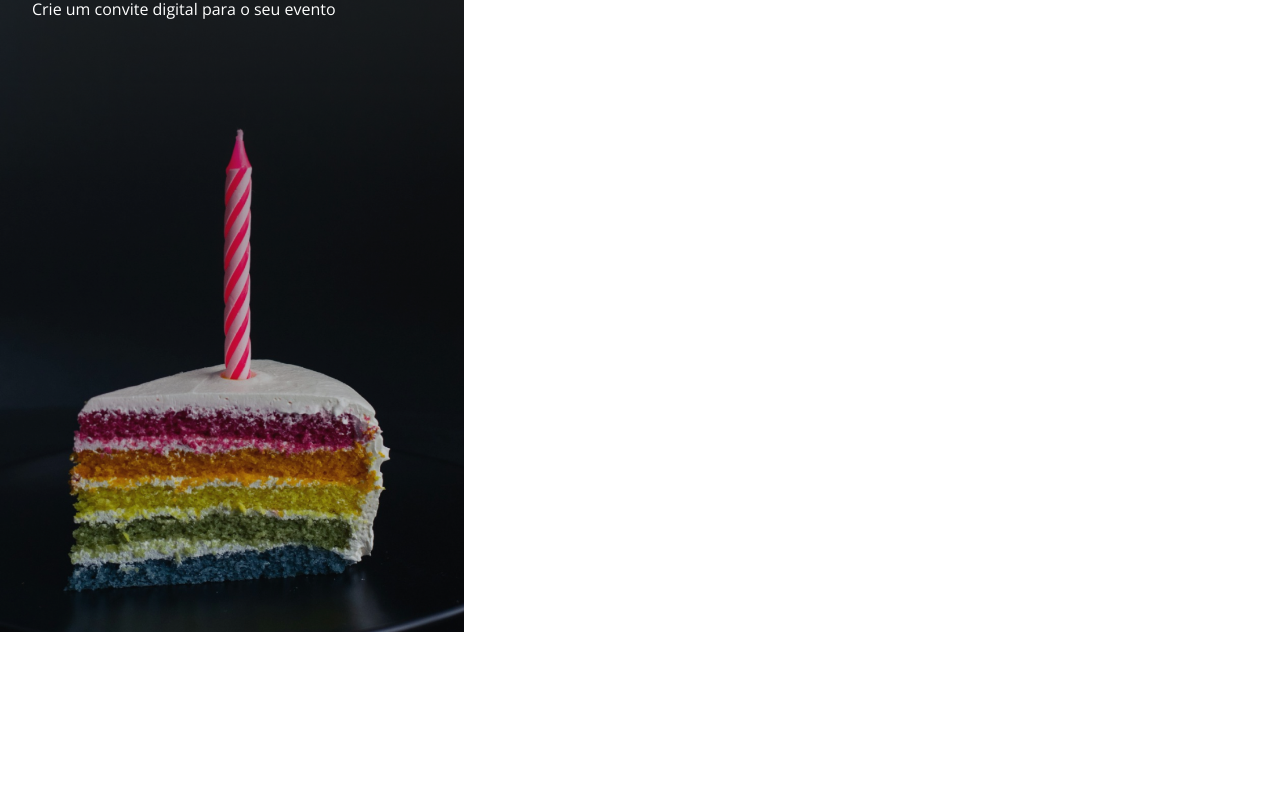
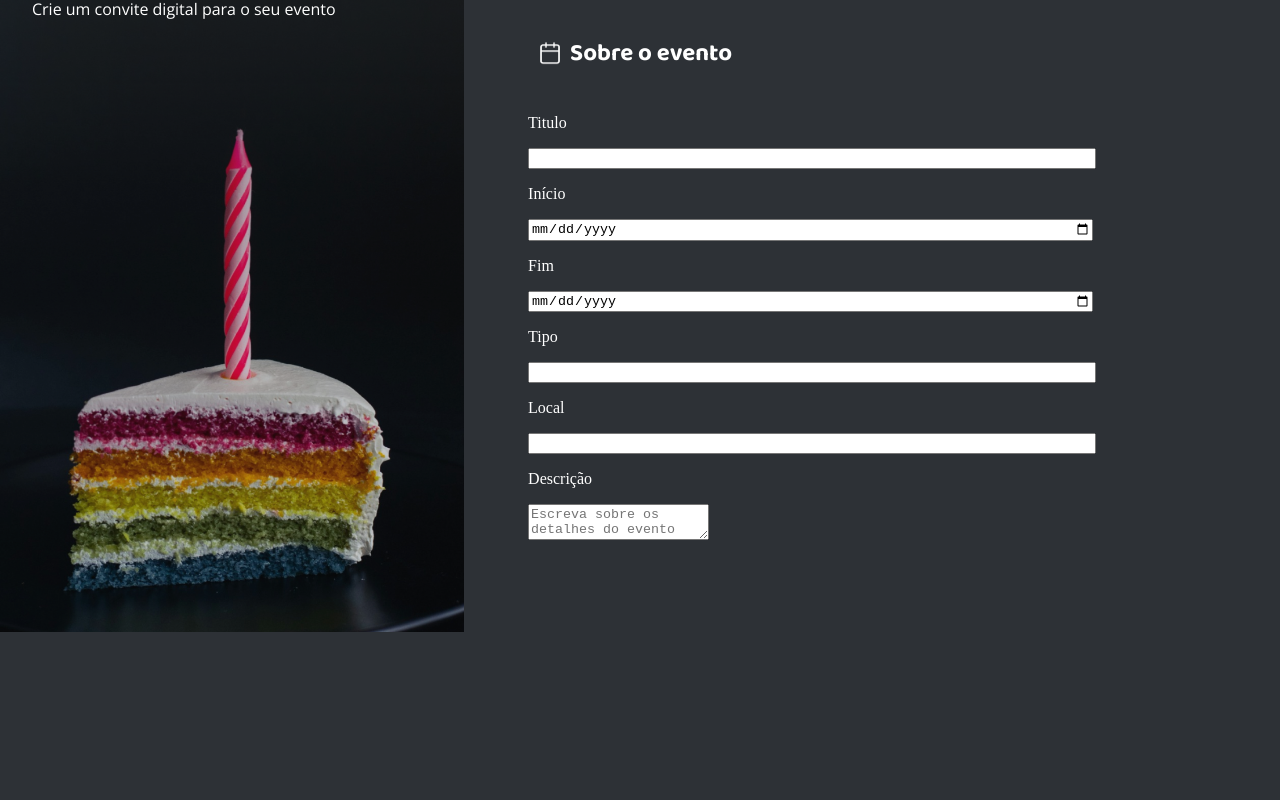
Before and after one commit to RobertaBonini/aniver, a plain HTML site: page index.html in a window 1280 px wide. Shown: the part 160-960 px from the top of the page. Before the commit the page ends 800 px from the top, so only its background shows below. Drawn offline with nearby package versions, Linux system fonts and the light colour scheme.

Commit message:
esqueleto sobre o evento

```diff
--- a/global.css
+++ b/global.css
@@ -6,12 +6,16 @@ body{
   margin: 0%;
   padding: 0;
   box-sizing: border-box;
+  background-color: #2D3136;
+  color: white;
+  overflow:hidden;
 }
 
 .corpo {
 display: grid;
 grid-template-columns: 30% 70%;
 }
+
 aside{
   background-image: url(assets/Background.png);
   background-size: cover;
@@ -36,3 +40,36 @@ aside{
     margin: auto;
   }
 }
+
+/* começando a main */
+
+main{
+  height: 100vh;
+  overflow: auto;
+  margin: 5rem 8.13rem;
+
+  & h1{
+    font-family: "Baloo 2", sans-serif;
+  }
+}
+
+main fieldset{
+  border: none;
+}
+
+legend{
+  font-family: "Baloo 2", sans-serif;
+  display: flex;
+  align-items: center;
+
+  & img{
+      height: 24px;
+      margin: 0.5rem;
+    }
+
+}
+
+input{
+  width: 35rem;
+
+}
--- a/index.html
+++ b/index.html
@@ -23,7 +23,37 @@
 
   </aside>
   <main>
-    <p>blablabala</p>
+    <h1>Crie seu convite</h1>
+
+    <fieldset>
+      <legend> <img src="assets/calendar.png" alt=""> <h2>Sobre o evento</h2></legend>
+
+      <label for="titulo">
+        <p>Titulo</p>
+        <input type="text" id="titulo">
+      </label>
+      <label for="init">
+        <p>Início</p>
+        <input type="date" id="init">
+      </label>
+      <label for="fim">
+        <p>Fim</p>
+        <input type="date" id="fim">
+      </label>
+      <label for="Tipo">
+        <p>Tipo</p>
+        <input type="text" name="" id="tipo">
+      </label>
+      <label for="local">
+        <p>Local</p>
+        <input type="text" name="" id="input">
+      </label>
+      <label for="desc">
+        <p>Descrição</p>
+        <textarea name="" id="desc" placeholder="Escreva sobre os detalhes do evento"></textarea>
+      </label>
+    </fieldset>
+
   </main>
   </div>
 </body>
```
Also changed, not shown: assets/calendar.png (added).
